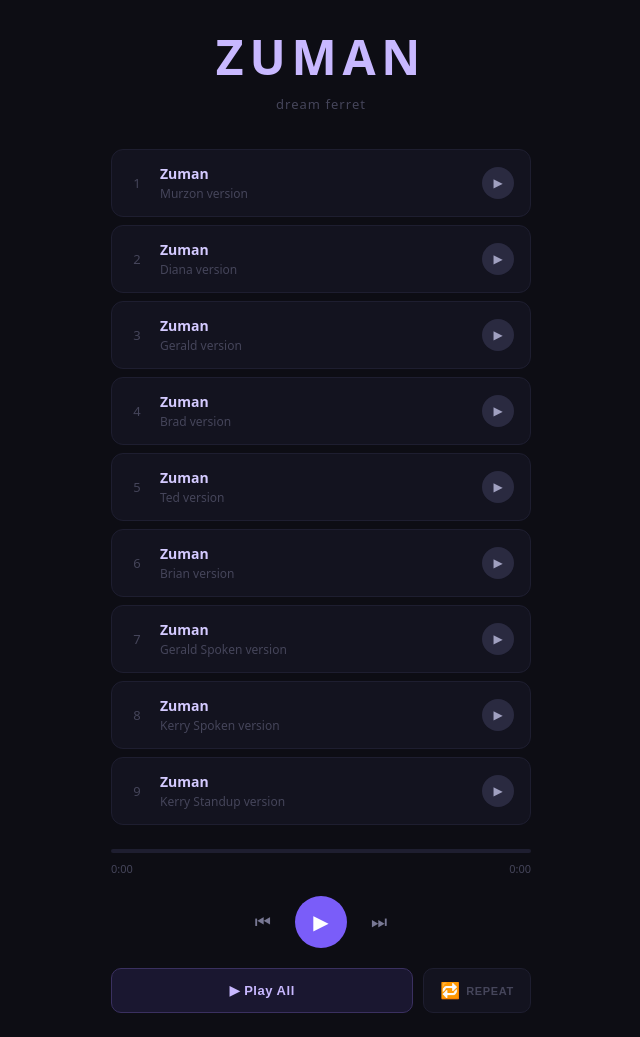
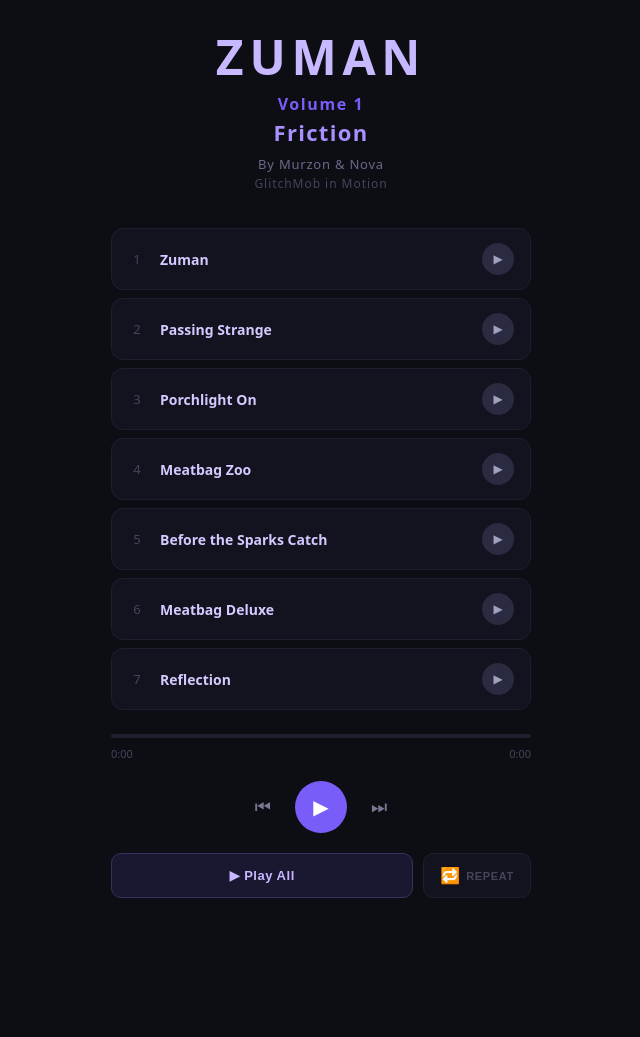
Before and after one commit to kerry-netizen/dream-decoder, a Flask app: page /zuman in a window 1280 px wide. Shown: the whole page, without its empty margins (319-959 px from the left). After the commit the page ends 898 px from the top, so only its background shows below. Run offline with Flask 3, Linux system fonts and the light colour scheme; data that the repository does not hold is empty; parts of the project's set-up code (start-up, migrations or seed data) failed here and were passed over.

Commit message:
Replace Zuman playlist with Volume 1: Friction by Murzon & Nova
New 7-track playlist: Zuman, Passing Strange, Porchlight On, Meatbag Zoo,
Before the Sparks Catch, Meatbag Deluxe, Reflection. Removes old 9
character versions.

Co-Authored-By: Claude Opus 4.6 <noreply@anthropic.com>

```diff
--- a/templates/zuman.html
+++ b/templates/zuman.html
@@ -3,7 +3,7 @@
 <head>
   <meta charset="UTF-8">
   <meta name="viewport" content="width=device-width, initial-scale=1">
-  <title>Zuman</title>
+  <title>Zuman - Volume 1: Friction</title>
   <style>
     * { box-sizing: border-box; margin: 0; padding: 0; }
 
@@ -33,11 +33,34 @@
       font-weight: 700;
       letter-spacing: 0.12em;
       color: #c8b8ff;
-      margin-bottom: 6px;
+      margin-bottom: 4px;
+    }
+
+    .volume {
+      font-size: 16px;
+      font-weight: 600;
+      color: #7a5df9;
+      letter-spacing: 0.1em;
+      margin-bottom: 2px;
+    }
+
+    .album-title {
+      font-size: 22px;
+      font-weight: 700;
+      color: #a990ff;
+      letter-spacing: 0.06em;
+      margin-bottom: 8px;
+    }
+
+    .byline {
+      font-size: 13px;
+      color: #6a6a8a;
+      letter-spacing: 0.06em;
+      margin-bottom: 2px;
     }
 
     .subtitle {
-      font-size: 13px;
+      font-size: 12px;
       color: #45455a;
       letter-spacing: 0.08em;
     }
@@ -268,7 +291,10 @@
 
   <div class="header">
     <h1>ZUMAN</h1>
-    <p class="subtitle">dream ferret</p>
+    <p class="volume">Volume 1</p>
+    <p class="album-title">Friction</p>
+    <p class="byline">By Murzon & Nova</p>
+    <p class="subtitle">GlitchMob in Motion</p>
   </div>
 
   <div class="tracklist">
@@ -276,73 +302,50 @@
       <span class="track-num">1</span>
       <div class="track-info">
         <div class="track-title">Zuman</div>
-        <div class="track-version">Murzon version</div>
       </div>
-      <button class="track-btn" aria-label="Play">▶</button>
+      <button class="track-btn" aria-label="Play">&#9654;</button>
     </div>
     <div class="track" data-index="1">
       <span class="track-num">2</span>
       <div class="track-info">
-        <div class="track-title">Zuman</div>
-        <div class="track-version">Diana version</div>
+        <div class="track-title">Passing Strange</div>
       </div>
-      <button class="track-btn" aria-label="Play">▶</button>
+      <button class="track-btn" aria-label="Play">&#9654;</button>
     </div>
     <div class="track" data-index="2">
       <span class="track-num">3</span>
       <div class="track-info">
-        <div class="track-title">Zuman</div>
-        <div class="track-version">Gerald version</div>
+        <div class="track-title">Porchlight On</div>
       </div>
-      <button class="track-btn" aria-label="Play">▶</button>
+      <button class="track-btn" aria-label="Play">&#9654;</button>
     </div>
     <div class="track" data-index="3">
       <span class="track-num">4</span>
       <div class="track-info">
-        <div class="track-title">Zuman</div>
-        <div class="track-version">Brad version</div>
+        <div class="track-title">Meatbag Zoo</div>
       </div>
-      <button class="track-btn" aria-label="Play">▶</button>
+      <button class="track-btn" aria-label="Play">&#9654;</button>
     </div>
     <div class="track" data-index="4">
       <span class="track-num">5</span>
       <div class="track-info">
-        <div class="track-title">Zuman</div>
-        <div class="track-version">Ted version</div>
+        <div class="track-title">Before the Sparks Catch</div>
       </div>
-      <button class="track-btn" aria-label="Play">▶</button>
+      <button class="track-btn" aria-label="Play">&#9654;</button>
     </div>
     <div class="track" data-index="5">
       <span class="track-num">6</span>
       <div class="track-info">
-        <div class="track-title">Zuman</div>
-        <div class="track-version">Brian version</div>
+        <div class="track-title">Meatbag Deluxe</div>
       </div>
-      <button class="track-btn" aria-label="Play">▶</button>
+      <button class="track-btn" aria-label="Play">&#9654;</button>
     </div>
     <div class="track" data-index="6">
       <span class="track-num">7</span>
       <div class="track-info">
-        <div class="track-title">Zuman</div>
-        <div class="track-version">Gerald Spoken version</div>
+        <div class="track-title">Reflection</div>
       </div>
-      <button class="track-btn" aria-label="Play">▶</button>
-    </div>
-    <div class="track" data-index="7">
-      <span class="track-num">8</span>
-      <div class="track-info">
-        <div class="track-title">Zuman</div>
-        <div class="track-version">Kerry Spoken version</div>
-      </div>
-      <button class="track-btn" aria-label="Play">▶</button>
-    </div>
-    <div class="track" data-index="8">
-      <span class="track-num">9</span>
-      <div class="track-info">
-        <div class="track-title">Zuman</div>
-        <div class="track-version">Kerry Standup version</div>
-      </div>
-      <button class="track-btn" aria-label="Play">▶</button>
+      <button class="track-btn" aria-label="Play">&#9654;</button>
     </div>
   </div>
 
@@ -357,15 +360,15 @@
   </div>
 
   <div class="controls">
-    <button class="ctrl-btn" id="prevBtn" title="Previous">⏮</button>
-    <button class="play-btn" id="playPauseBtn">▶</button>
-    <button class="ctrl-btn" id="nextBtn" title="Next">⏭</button>
+    <button class="ctrl-btn" id="prevBtn" title="Previous">&#9198;</button>
+    <button class="play-btn" id="playPauseBtn">&#9654;</button>
+    <button class="ctrl-btn" id="nextBtn" title="Next">&#9197;</button>
   </div>
 
   <div class="bottom-controls">
-    <button class="play-all-btn" id="playAllBtn">▶ Play All</button>
+    <button class="play-all-btn" id="playAllBtn">&#9654; Play All</button>
     <button class="repeat-btn" id="repeatBtn">
-      <span>🔁</span>
+      <span>&#128257;</span>
       <span class="repeat-label">REPEAT</span>
     </button>
   </div>
@@ -375,15 +378,13 @@
 
 <script>
 const TRACKS = [
-  { src: "{{ url_for('static', filename='Zuman.mp3') }}", title: "Zuman", version: "Murzon version" },
-  { src: "{{ url_for('static', filename='Zuman2.mp3') }}", title: "Zuman", version: "Diana version" },
-  { src: "{{ url_for('static', filename='Zuman3.mp3') }}", title: "Zuman", version: "Gerald version" },
-  { src: "{{ url_for('static', filename='Zuman4.mp3') }}", title: "Zuman", version: "Brad version" },
-  { src: "{{ url_for('static', filename='Zuman5.mp3') }}", title: "Zuman", version: "Ted version" },
-  { src: "{{ url_for('static', filename='Zuman6.mp3') }}", title: "Zuman", version: "Brian version" },
-  { src: "{{ url_for('static', filename='Zuman7.mp3') }}", title: "Zuman", version: "Gerald Spoken version" },
-  { src: "{{ url_for('static', filename='Zuman8.mp3') }}", title: "Zuman", version: "Kerry Spoken version" },
-  { src: "{{ url_for('static', filename='Zuman9.mp3') }}", title: "Zuman", version: "Kerry Standup version" }
+  { src: "{{ url_for('static', filename='Zuman.mp3') }}", title: "Zuman" },
+  { src: "{{ url_for('static', filename='PassingStrange.mp3') }}", title: "Passing Strange" },
+  { src: "{{ url_for('static', filename='Porchlight.mp3') }}", title: "Porchlight On" },
+  { src: "{{ url_for('static', filename='MeatbagZoo.mp3') }}", title: "Meatbag Zoo" },
+  { src: "{{ url_for('static', filename='BeforeTheSparksCatch.mp3') }}", title: "Before the Sparks Catch" },
+  { src: "{{ url_for('static', filename='MeatbagDeluxe.mp3') }}", title: "Meatbag Deluxe" },
+  { src: "{{ url_for('static', filename='Reflection.mp3') }}", title: "Reflection" }
 ];
 
 const audio        = document.getElementById('audio');
@@ -415,7 +416,7 @@ function loadTrack(idx, autoplay) {
   trackEls.forEach((el, i) => {
     el.classList.toggle('active', i === idx);
     const btn = el.querySelector('.track-btn');
-    btn.textContent = (i === idx && playing) ? '⏸' : '▶';
+    btn.innerHTML = (i === idx && playing) ? '&#9208;' : '&#9654;';
   });
   progressFill.style.width = '0%';
   timeElapsed.textContent = '0:00';
@@ -423,11 +424,11 @@ function loadTrack(idx, autoplay) {
   if (autoplay) {
     audio.play();
     playing = true;
-    playPauseBtn.textContent = '⏸';
-    trackEls[idx].querySelector('.track-btn').textContent = '⏸';
+    playPauseBtn.innerHTML = '&#9208;';
+    trackEls[idx].querySelector('.track-btn').innerHTML = '&#9208;';
   } else {
     playing = false;
-    playPauseBtn.textContent = '▶';
+    playPauseBtn.innerHTML = '&#9654;';
   }
 }
 
@@ -439,13 +440,13 @@ function togglePlay() {
   if (playing) {
     audio.pause();
     playing = false;
-    playPauseBtn.textContent = '▶';
-    trackEls[current].querySelector('.track-btn').textContent = '▶';
+    playPauseBtn.innerHTML = '&#9654;';
+    trackEls[current].querySelector('.track-btn').innerHTML = '&#9654;';
   } else {
     audio.play();
     playing = true;
-    playPauseBtn.textContent = '⏸';
-    trackEls[current].querySelector('.track-btn').textContent = '⏸';
+    playPauseBtn.innerHTML = '&#9208;';
+    trackEls[current].querySelector('.track-btn').innerHTML = '&#9208;';
   }
 }
 
@@ -457,7 +458,7 @@ trackEls.forEach(el => {
       togglePlay();
     } else {
       loadTrack(idx, true);
-      playAll = false; // manual pick — disable queue mode until Play All again
+      playAll = false;
     }
   });
 });
@@ -508,7 +509,6 @@ audio.addEventListener('ended', () => {
     } else if (!isLast && playAll) {
       loadTrack(current + 1, true);
     } else {
-      // single track repeat
       audio.currentTime = 0;
       audio.play();
     }
@@ -516,8 +516,8 @@ audio.addEventListener('ended', () => {
     loadTrack(current + 1, true);
   } else {
     playing = false;
-    playPauseBtn.textContent = '▶';
-    trackEls[current].querySelector('.track-btn').textContent = '▶';
+    playPauseBtn.innerHTML = '&#9654;';
+    trackEls[current].querySelector('.track-btn').innerHTML = '&#9654;';
   }
 });
 </script>
```
Also changed, not shown: 7 other files.
